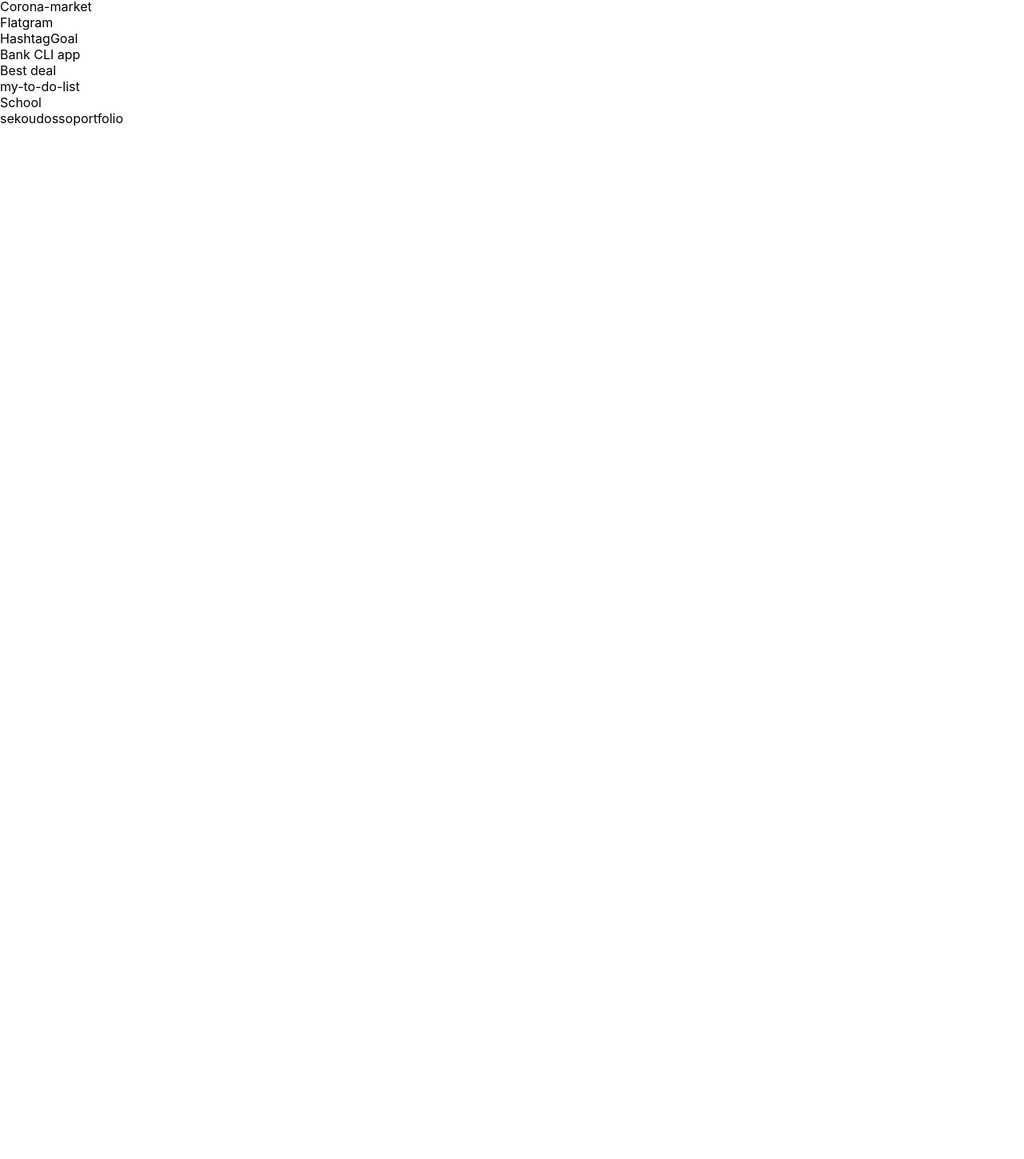
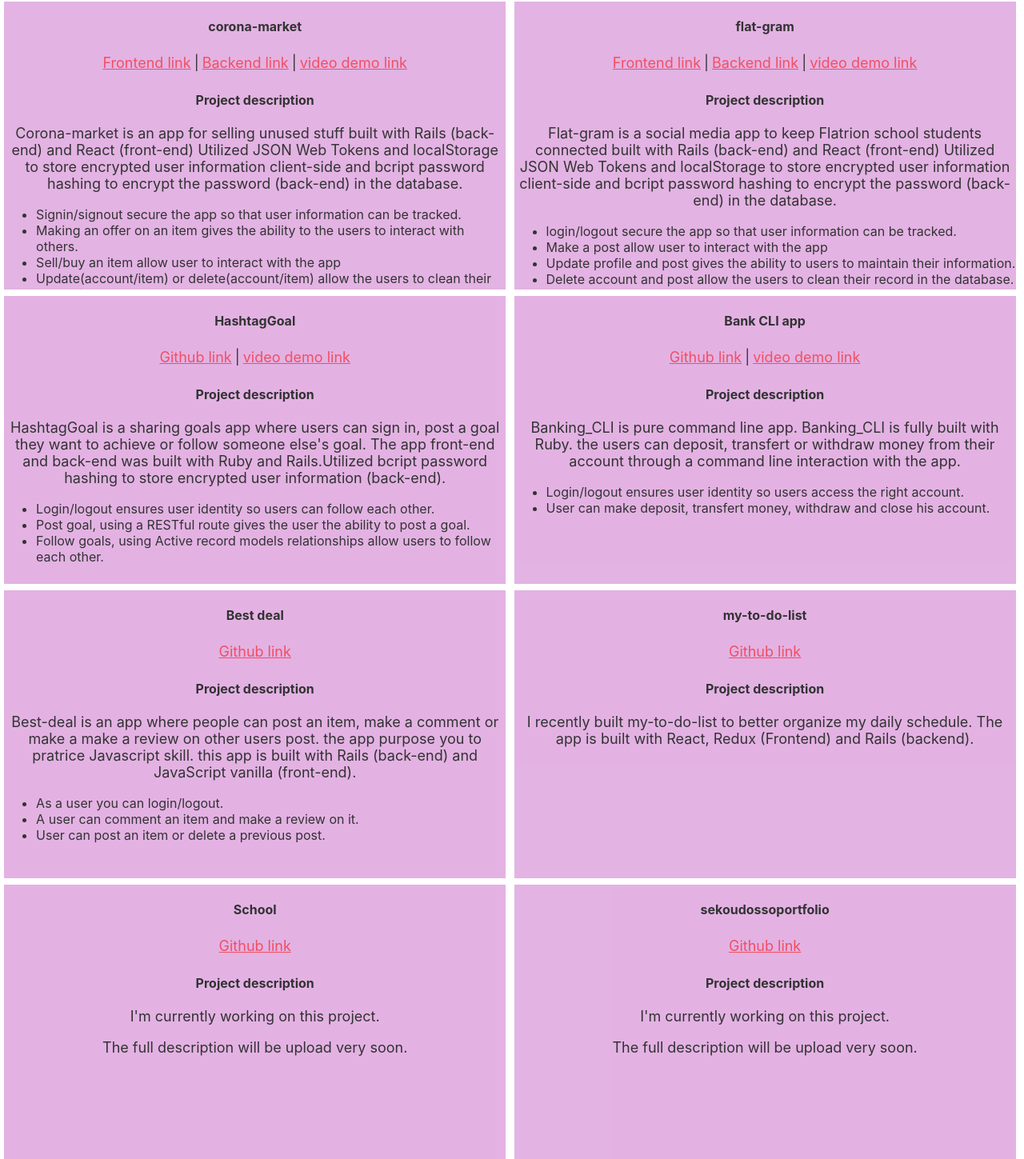
Before and after one commit to sekoudosso82/sekoudossoportfolio, a React (Create React App) app: page /portfolio in a window 1280 px wide. Shown: the part 61-1510 px from the top of the page at 80% size. Before the commit the page ends 859 px from the top, so only its background shows below. Built offline with nearby package versions, Linux system fonts and the light colour scheme.

Commit message:
portfolio component

```diff
--- a/src/App.css
+++ b/src/App.css
@@ -83,8 +83,8 @@
 } */
 .homeSubDiv{
   overflow: scroll;
-  height: 25vh;
-  width: 49vw;
+  height: 30vh;
+  width: 49%;
   background-color: plum;
   float: left;
   margin: .5vh 0.4vw .5vh .4vw;
@@ -203,3 +203,17 @@
 div.second {
   /* opacity: 0.8; */
 }
+
+/* portfolio make up */
+.portfolioSubDiv{
+  overflow: scroll;
+  height: 45vh;
+  width: 49%;
+  background-color: plum;
+  float: left;
+  margin: .5vh 0.4vw .5vh .4vw;
+  opacity: 0.8;
+}
+.textAlign{
+  text-align: left
+}
--- a/src/components/Portfolio.js
+++ b/src/components/Portfolio.js
@@ -10,14 +10,166 @@
 
             <div>
                <div className='homeMainDiv'>
-                    <div className='portfolioSubDiv'> Corona-market</div>
-                    <div className='portfolioSubDiv'>Flatgram</div>
-                    <div className='portfolioSubDiv'>HashtagGoal</div>
-                    <div className='portfolioSubDiv'> Bank CLI app </div>
-                    <div className='portfolioSubDiv'>Best deal</div>
-                    <div className='portfolioSubDiv'>my-to-do-list</div>
-                    <div className='portfolioSubDiv'>School</div>
-                    <div className='portfolioSubDiv'>sekoudossoportfolio</div>
+                    <div className='portfolioSubDiv'>
+                    <h4> corona-market</h4>
+                    <p>
+                        <a href='https://github.com/sekoudosso82/corona-market-front-end'>Frontend link</a>|
+                        <a href='https://github.com/sekoudosso82/corona-market-back-end'>Backend link</a>|
+                        <a href='https://www.youtube.com/watch?v=ePgIJa6PkSg'>video demo link</a>
+                    </p>
+                    <h4> Project description</h4>
+                    <p>
+                        Corona-market is an app for selling unused stuff built with Rails (back-end)
+                        and React (front-end)
+                        Utilized JSON Web Tokens and localStorage to store encrypted user information
+                         client-side and bcript password hashing to encrypt the password (back-end)
+                         in the database.
+
+                    </p>
+                    <ul >
+                        <li className='textAlign'> Signin/signout secure the app so that user information can be tracked.</li>
+                        <li className='textAlign'> Making an offer on an item gives the ability to the users to interact with others.</li>
+                        <li className='textAlign'> Sell/buy an item allow user to interact with the app </li>
+                        <li className='textAlign'> Update(account/item) or delete(account/item) allow the users to clean their record in the database.</li>
+                    </ul>
+                    </div>
+
+                    <div className='portfolioSubDiv'>
+                        <h4> flat-gram</h4>
+                        <p>
+                            <a href='https://github.com/ghaxhaj/flat-gram'>Frontend link</a>|
+                            <a href='https://github.com/sekoudosso82/flat-gram-back-end'>Backend link</a>|
+                            <a href='https://www.youtube.com/watch?v=ye7t2_nTtoQ'>video demo link</a>
+                        </p>
+                        <h4> Project description</h4>
+                        <p>
+                            Flat-gram is a social media app to keep Flatrion school students connected built with Rails (back-end) and React (front-end)
+                            Utilized JSON Web Tokens and localStorage to store encrypted user information client-side and bcript password hashing to encrypt the password (back-end) in the database.
+                        </p>
+                        <ul >
+                            <li className='textAlign'>
+                                login/logout secure the app so that user information can be tracked.
+                            </li>
+                            <li className='textAlign'>
+                                Make a post allow user to interact with the app
+                            </li>
+                            <li className='textAlign'>
+                                Update profile and post gives the ability to users to maintain their information.
+                            </li>
+                            <li className='textAlign'>
+                                Delete account and post allow the users to clean their record in the database.
+                            </li>
+                        </ul>
+                    </div>
+                    <div className='portfolioSubDiv'>
+
+                        <h4> HashtagGoal </h4>
+                        <p>
+                            <a href='https://github.com/WabaScript/HashtagGoals'>Github link</a>|
+                            <a href='https://www.youtube.com/watch?v=EcA23LmNkUw'>video demo link</a>
+                        </p>
+                        <h4> Project description</h4>
+                        <p>
+                            HashtagGoal is a sharing goals app where users can sign in, post a goal they want
+                            to achieve or follow someone else's goal. The app front-end and back-end was
+                            built with Ruby and Rails.Utilized bcript password hashing to store encrypted
+                            user information (back-end).
+                        </p>
+                        <ul >
+                            <li className='textAlign'>
+                                Login/logout ensures user identity so users can follow each other.
+                            </li>
+                            <li className='textAlign'>
+                                Post goal, using a RESTful route gives the user the ability to post a goal.
+                            </li>
+                            <li className='textAlign'>
+                                Follow goals, using Active record models relationships allow users to follow each other.
+                            </li>
+                        </ul>
+
+                    </div>
+                    <div className='portfolioSubDiv'>
+                        <h4> Bank CLI app </h4>
+                        <p>
+                            <a href='https://github.com/sekoudosso82/banking_CLI'> Github link</a>|
+                            <a href='https://www.youtube.com/watch?v=Ht6_VtugQA0'>video demo link</a>
+                        </p>
+                        <h4> Project description</h4>
+                        <p>
+                            Banking_CLI is pure command line app. Banking_CLI is fully built
+                            with Ruby. the users can deposit, transfert or withdraw money from
+                            their account through a command line interaction with the app.
+                        </p>
+                        <ul >
+                            <li className='textAlign'>
+                                Login/logout ensures user identity so users access the right account.
+                            </li>
+                            <li className='textAlign'>
+                                User can make deposit, transfert money, withdraw and close his account.
+                            </li>
+                        </ul>
+
+                    </div>
+                    <div className='portfolioSubDiv'>
+
+                        <h4> Best deal </h4>
+                        <p>
+                            <a href='https://github.com/sekoudosso82/Best-Deals'>Github link</a>
+                            {/* <a href=''>video demo link</a> */}
+                        </p>
+                        <h4> Project description</h4>
+                        <p>
+                            Best-deal is an app where people can post an item, make a comment or make a
+                            make a review on other users post. the app purpose you to pratrice Javascript skill. this app is built with Rails (back-end)
+                            and JavaScript vanilla (front-end).
+                        </p>
+                        <ul >
+                            <li className='textAlign'>
+                                As a user you can login/logout.
+                            </li>
+                            <li className='textAlign'>
+                                A user can comment an item and make a review on it.
+                            </li>
+                            <li className='textAlign'>
+                                User can post an item or delete a previous post.
+                            </li>
+
+                        </ul>
+
+                    </div>
+                    <div className='portfolioSubDiv'>
+
+                        <h4> my-to-do-list </h4>
+                        <p>
+                            <a href='https://github.com/sekoudosso82/my-to-do-list'>Github link</a>
+                        </p>
+                        <h4> Project description</h4>
+                        <p>
+                            I recently built my-to-do-list to better organize my daily schedule.
+                            The app is built with React, Redux (Frontend) and Rails (backend).
+                        </p>
+                    </div>
+                    <div className='portfolioSubDiv'>
+
+                        <h4> School </h4>
+                        <p>
+                            <a href='https://github.com/sekoudosso82/School'>Github link</a>
+
+                        </p>
+                        <h4> Project description</h4>
+                        <p>I'm currently working on this project.</p>
+                        <p>The full description will be upload very soon.</p>
+                    </div>
+                    <div className='portfolioSubDiv'>
+
+                        <h4> sekoudossoportfolio </h4>
+                        <p>
+                            <a href='https://github.com/sekoudosso82/sekoudossoportfolio'>Github link</a>
+                        </p>
+                        <h4> Project description</h4>
+                        <p>I'm currently working on this project.</p>
+                        <p>The full description will be upload very soon.</p>
+                    </div>
 
                 </div>
             </div>
```
